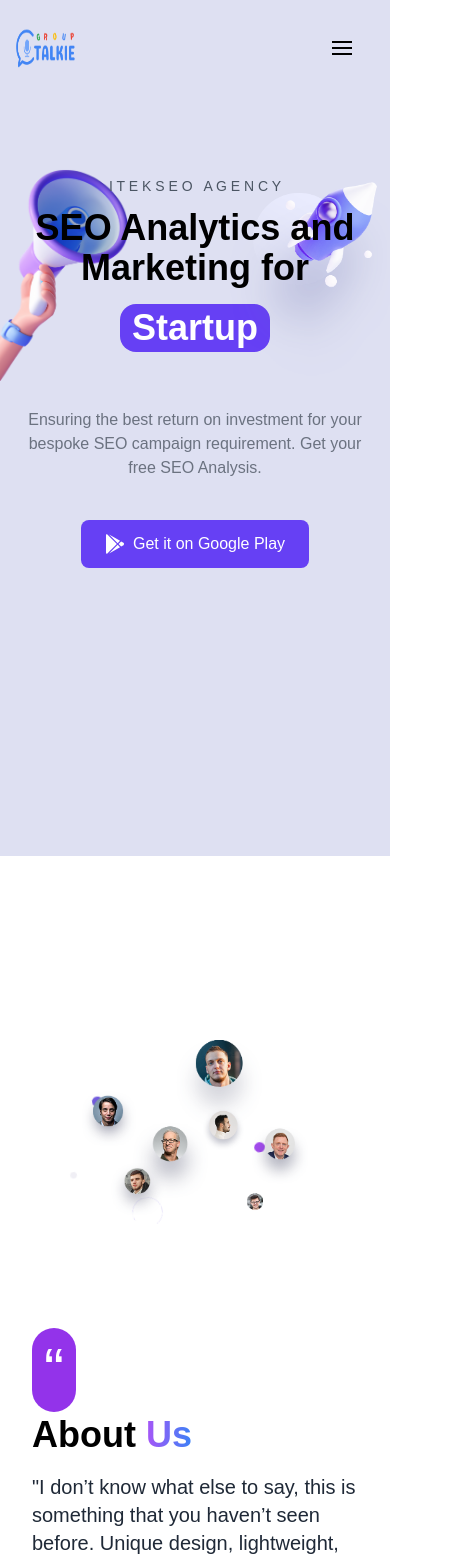
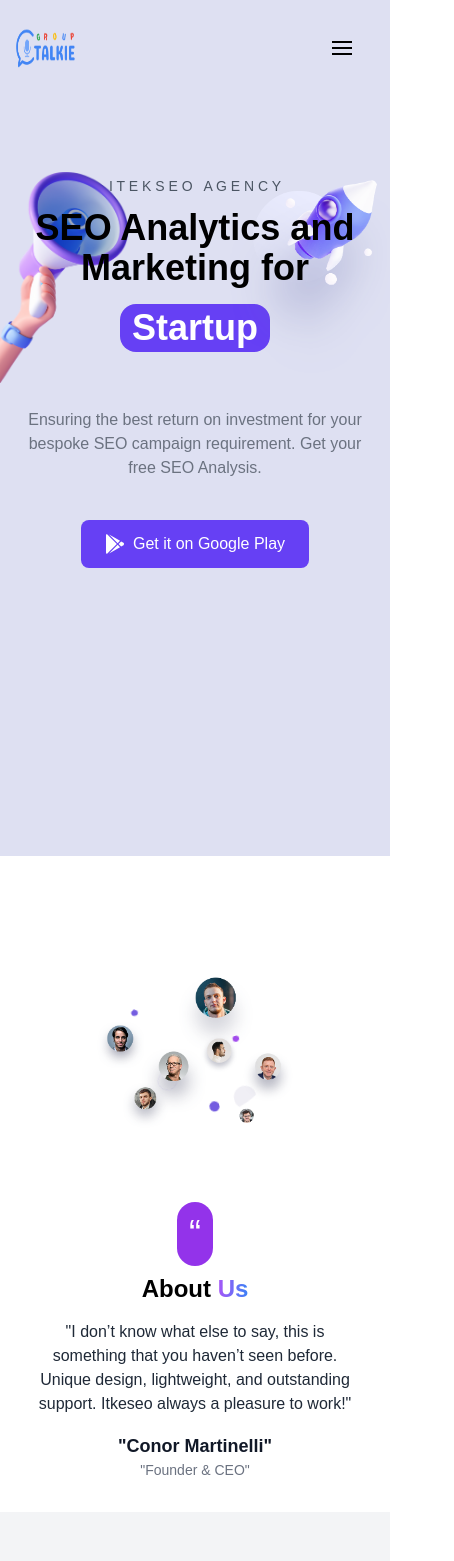
Before and after one commit to GAURAV1-ui/Clubhouse, a Next.js app: page / in a window 390 px wide. Shown: the top 1561 px of the page, 454 px wide, since content can reach past the window. Built offline with nearby package versions, Linux system fonts and the light colour scheme.

Commit message:
responsive view added

```diff
--- a/src/components/about.tsx
+++ b/src/components/about.tsx
@@ -3,37 +3,44 @@ import React from "react";
 export default function About() {
   return (
     <div className="max-w-6xl mx-auto p-4">
-      <div className="flex flex-col-reverse md:flex-row items-center justify-center p-4 rounded-lg mx-auto text-left">
-        <div className="md:w-[40%]">
-          <div className="bg-purple-600 text-white p-3 rounded-full inline-block text-6xl">
+      <div className="flex flex-col-reverse md:flex-row items-center justify-center gap-6 sm:gap-8 md:gap-12 p-4 rounded-lg mx-auto text-left">
+
+        {/* Text Section */}
+        <div className="md:w-[40%] text-center md:text-left">
+          <div className="bg-purple-600 text-white p-3 rounded-full inline-block text-4xl sm:text-5xl md:text-6xl">
             &ldquo;
           </div>
-          <h1 className="text-4xl md:text-5xl font-bold text-black leading-tight">
+          <h1 className="text-2xl sm:text-3xl md:text-5xl font-bold text-black leading-tight mt-2">
             About{" "}
             <span className="bg-gradient-to-r from-purple-500 to-blue-500 text-transparent bg-clip-text">
               Us
             </span>
           </h1>
-          <p className="text-xl text-gray-800 mt-4">
+          <p className="text-base sm:text-lg md:text-xl text-gray-800 mt-4">
             "I don’t know what else to say, this is something that you haven’t
             seen before. Unique design, lightweight, and outstanding support.
             Itkeseo always a pleasure to work!"
           </p>
-          <p className="mt-4 font-semibold text-gray-900">"Conor Martinelli"</p>
-          <p className="text-gray-500 text-sm">"Founder & CEO"</p>
+          <p className="mt-4 font-semibold text-gray-900 text-lg sm:text-xl">
+            "Conor Martinelli"
+          </p>
+          <p className="text-gray-500 text-sm sm:text-base">"Founder & CEO"</p>
         </div>
-        <div className="md:w-[60%] flex justify-center mt-10 md:mt-0 relative h-[400px] md:h-[500px] lg:h-[600px]">
+
+        {/* Image Section */}
+        <div className="md:w-[60%] flex justify-center mt-10 md:mt-0 relative h-[250px] sm:h-[350px] md:h-[500px] lg:h-[600px]">
           <div
-            className="absolute w-[80%] h-[80%] rounded-full bg-cover bg-center animate-spin-extra-slow z-0"
+            className="absolute w-[70%] sm:w-[80%] md:w-[90%] h-[60%] sm:h-[70%] md:h-[80%] rounded-full bg-cover bg-center animate-spin-extra-slow z-0"
             style={{ backgroundImage: "url('/bubble.png')" }}
           ></div>
 
           <img
             src="/users.png"
-            className="w-[70%] h-full object-contain relative"
+            className="w-[60%] sm:w-[70%] md:w-[80%] object-contain relative"
             alt="Download App"
           />
         </div>
+
       </div>
     </div>
   );
--- a/src/components/contact.tsx
+++ b/src/components/contact.tsx
@@ -133,10 +133,11 @@ export default function ContactForm() {
           </div>
 
           <img
-            src="/contact_message.png"
-            alt="Small Decorative Right"
-            className="absolute top-6 -right-20 w-30 h-30 z-0"
-          />
+  src="/contact_message.png"
+  alt="Small Decorative Right"
+  className="absolute top-6 -right-20 w-30 h-30 z-0 hidden md:block"
+/>
+
         </div>
       </div>
     </div>
--- a/src/components/download.tsx
+++ b/src/components/download.tsx
@@ -4,38 +4,41 @@ import { FaGooglePlay } from "react-icons/fa";
 export default function Download() {
   return (
     <div className="flex items-center justify-center py-8">
-      <div className="flex flex-col md:flex-row items-center justify-between px-6 md:px-16 py-12 rounded-lg mx-auto text-left max-w-7xl w-full relative">
-        <div className="md:w-[40%] space-y-6 text-center md:text-left">
-          <h1 className="text-4xl md:text-6xl font-bold text-black leading-tight">
+      <div className="flex flex-col-reverse md:flex-row items-center justify-between px-6 md:px-16 py-12 rounded-lg mx-auto text-left max-w-7xl w-full relative">
+
+
+        <div className="md:w-[40%] space-y-4 sm:space-y-6 text-center md:text-left">
+          <h1 className="text-3xl sm:text-4xl md:text-6xl font-bold text-black leading-tight">
             Download{" "}
             <span className="bg-gradient-to-r from-purple-500 to-blue-500 text-transparent bg-clip-text">
               App
             </span>
           </h1>
-          <p className="text-lg md:text-xl text-gray-700">
+          <p className="text-base sm:text-lg md:text-xl text-gray-700">
             "I don’t know what else to say, this is something that you haven’t
             seen before. Unique design, lightweight, and outstanding support.
             Itkeseo always a pleasure to work!"
           </p>
           <div className="flex justify-center md:justify-start">
-            <button className="flex items-center gap-3 px-6 py-3 bg-[#6640F4] text-white rounded-lg hover:bg-purple-700 transition font-medium">
-              <FaGooglePlay className="text-2xl" />
-              <span className="text-lg">Get it on Google Play</span>
+            <button className="flex items-center gap-2 px-5 sm:px-6 py-2 sm:py-3 bg-[#6640F4] text-white rounded-lg hover:bg-purple-700 transition font-medium">
+              <FaGooglePlay className="text-lg sm:text-2xl" />
+              <span className="text-sm sm:text-lg">Get it on Google Play</span>
             </button>
           </div>
         </div>
         <div className="md:w-[60%] flex justify-center mt-10 md:mt-0 relative">
-
-          <div className="absolute w-[80%] h-[80%] rounded-full bg-cover bg-center animate-spin-extra-slow z-0"
+          <div
+            className="absolute w-[80%] h-[80%] rounded-full bg-cover bg-center animate-spin-extra-slow z-0"
             style={{ backgroundImage: "url('/bubble.png')" }}
           ></div>
 
           <img
             src="/download.png"
-            className="w-[70%] max-w-[500px] md:max-w-[600px] relative"
+            className="w-[70%] max-w-[400px] sm:max-w-[500px] md:max-w-[600px] relative"
             alt="Download App"
           />
         </div>
+
       </div>
     </div>
   );
```
